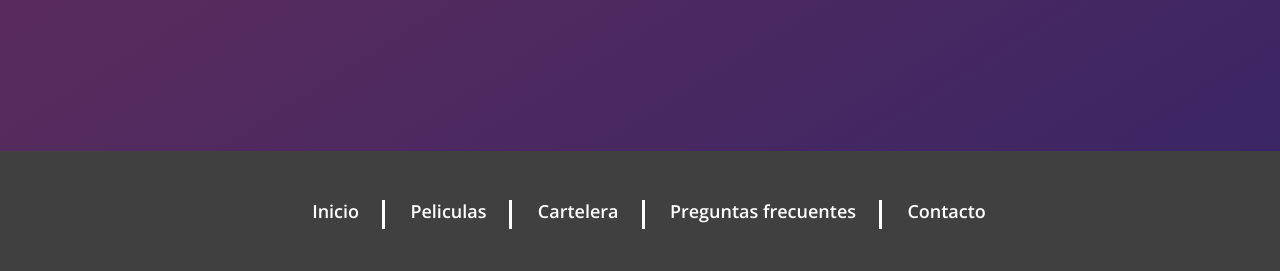
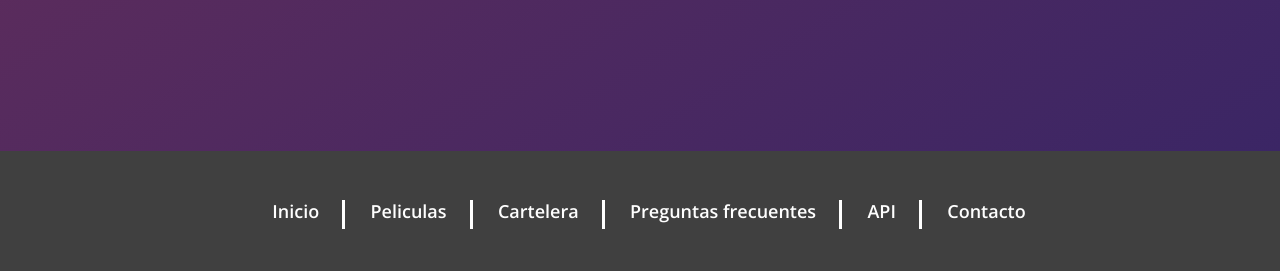
Before and after one commit to Axel-Jeremias/TP-CaC-Final, a Django app: page /peliculas/ in a window 1280 px wide. Shown: the part 529-800 px from the top of the page. Run offline with Django 4.2, Linux system fonts and the light colour scheme; data that the repository does not hold is empty.

Commit message:
Agregar link API a footer

```diff
--- a/app_peliculas/router.py
+++ b/app_peliculas/router.py
@@ -4,5 +4,4 @@ from .viewsets import PeliculaViewSet
 
 router = routers.SimpleRouter()
 
-# en este caso se le anexa a la ruta de las urls de la app
 router.register("api", PeliculaViewSet)
--- a/templates/base.html
+++ b/templates/base.html
@@ -44,6 +44,7 @@
 				<li><a href="{% url 'peliculas:all' %}">Peliculas</a></li>
 				<li><a href="{% url 'cartelera' %}">Cartelera</a></li>
 				<li><a href="{% url 'servicios' %}">Preguntas frecuentes</a></li>
+				<li><a href="{% url 'peliculas:pelicula-list' %}">API</a></li>
 				<li><a href="{% url 'contacto' %}">Contacto</a></li>
 			</ul>
 		</footer>
```
